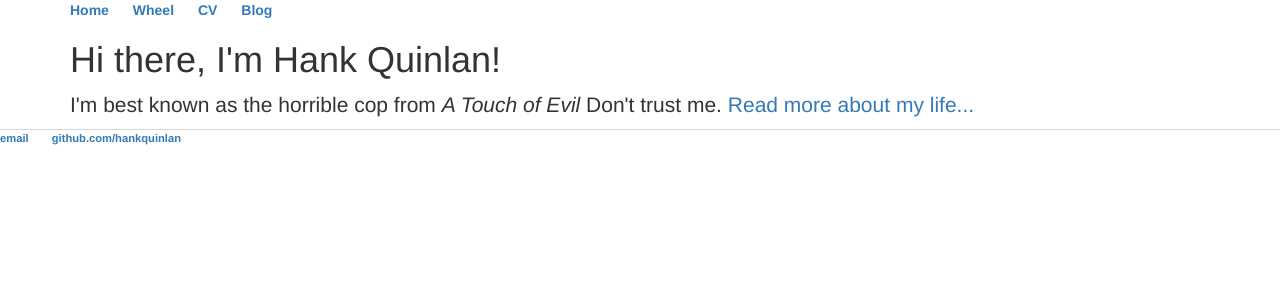
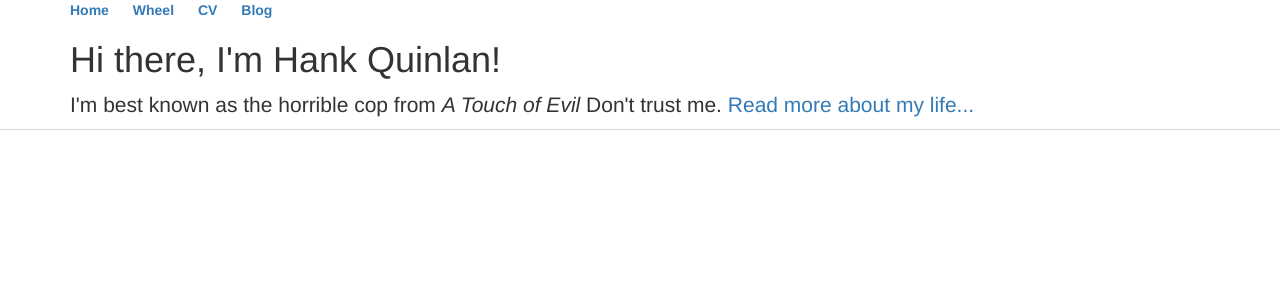
Before and after one commit to spitz6860/spitz6860.github.io, a Jekyll site: the page built from index.html, in a window 1280 px wide. Shown: the top 300 px of the page. Built offline with Jekyll 4.4.1, drawn with Linux system fonts in a browser that asks for light colours.

Commit message:
apparently jekyll doesn't like absolute paths

```diff
--- a/_layouts/default.html
+++ b/_layouts/default.html
@@ -26,10 +26,6 @@
 				</div>
 			</div>
 			<footer>
-	    		<ul>
-	        		<li><a href="mailto:hankquinlanhub@gmail.com">email</a></li>
-	        		<li><a href="https://github.com/hankquinlan">github.com/hankquinlan</a></li>
-				</ul>
 			</footer>
 		</body>
 	</html>
--- a/css/main.css
+++ b/css/main.css
@@ -4,7 +4,7 @@
 }
 
 .container-header {
-    background-image: url('/img/banner_ds2');
+    background-image: url('../img/banner_ds2');
     width: 100%;
 }
 nav ul, footer ul {
```
